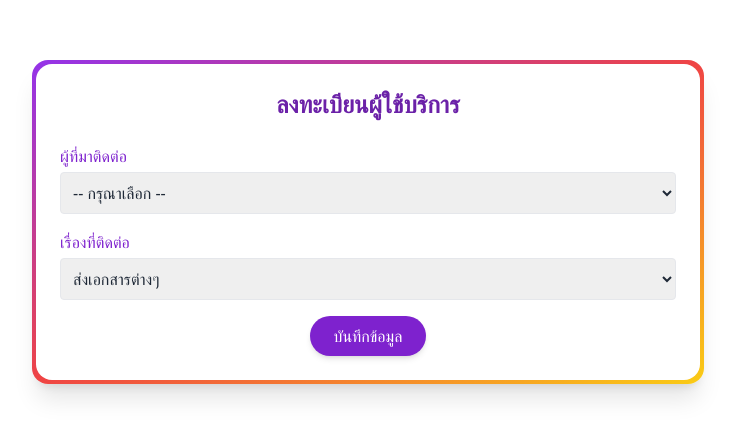
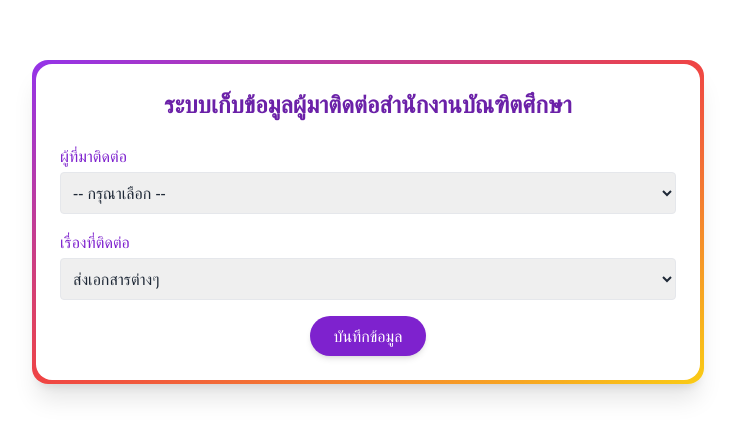
Before and after one commit to KimuTar/queuepostgrad-form, a plain HTML site: page index.html in a window 1280 px wide. Shown: the part 178-616 px from the top of the page, without its empty margins (272-1007 px from the left). Drawn offline with nearby package versions, Linux system fonts and the light colour scheme.

Commit message:
Update index.html

```diff
--- a/index.html
+++ b/index.html
@@ -9,7 +9,7 @@
 <body class="bg-white text-gray-800 min-h-screen flex items-center justify-center p-4">
   <div class="w-full max-w-2xl bg-gradient-to-br from-purple-600 via-red-500 to-yellow-400 rounded-2xl shadow-xl p-1">
     <div class="bg-white rounded-2xl p-6">
-      <h1 class="text-2xl font-bold text-purple-800 mb-6 text-center">ลงทะเบียนผู้ใช้บริการ</h1>
+      <h1 class="text-2xl font-bold text-purple-800 mb-6 text-center">ระบบเก็บข้อมูลผู้มาติดต่อสำนักงานบัณฑิตศึกษา</h1>
 
       <form id="queueForm" class="space-y-4">
         <!-- ผู้ที่มาติดต่อ -->
```
